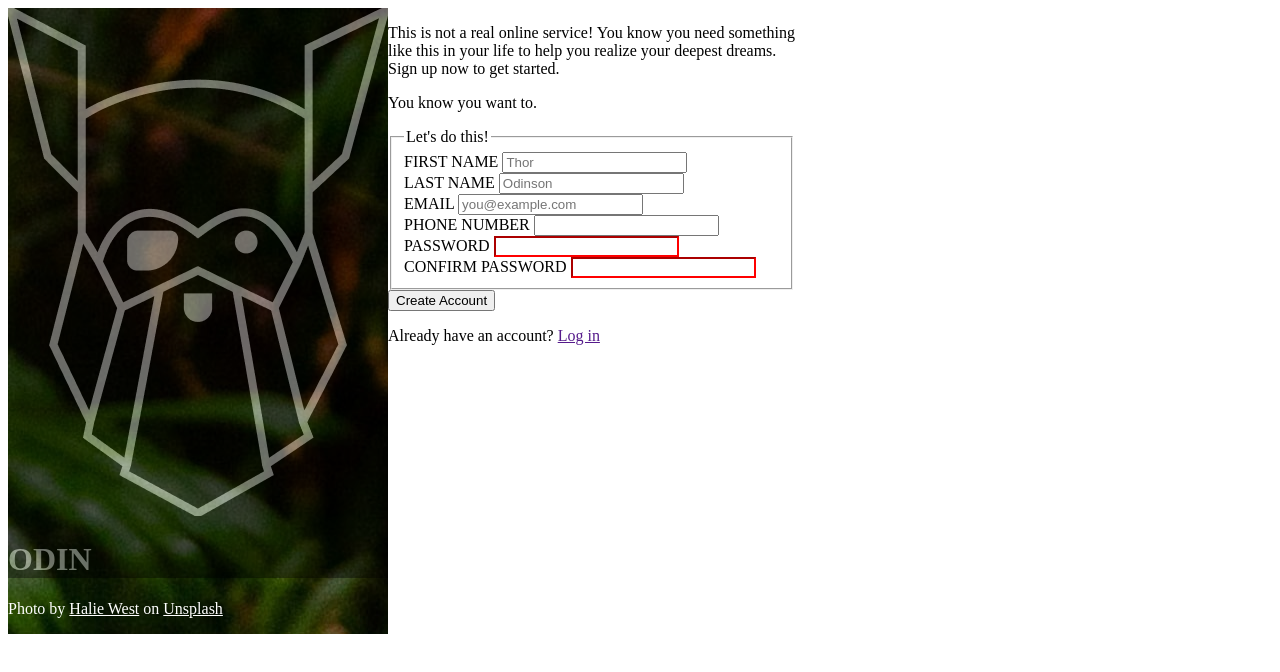
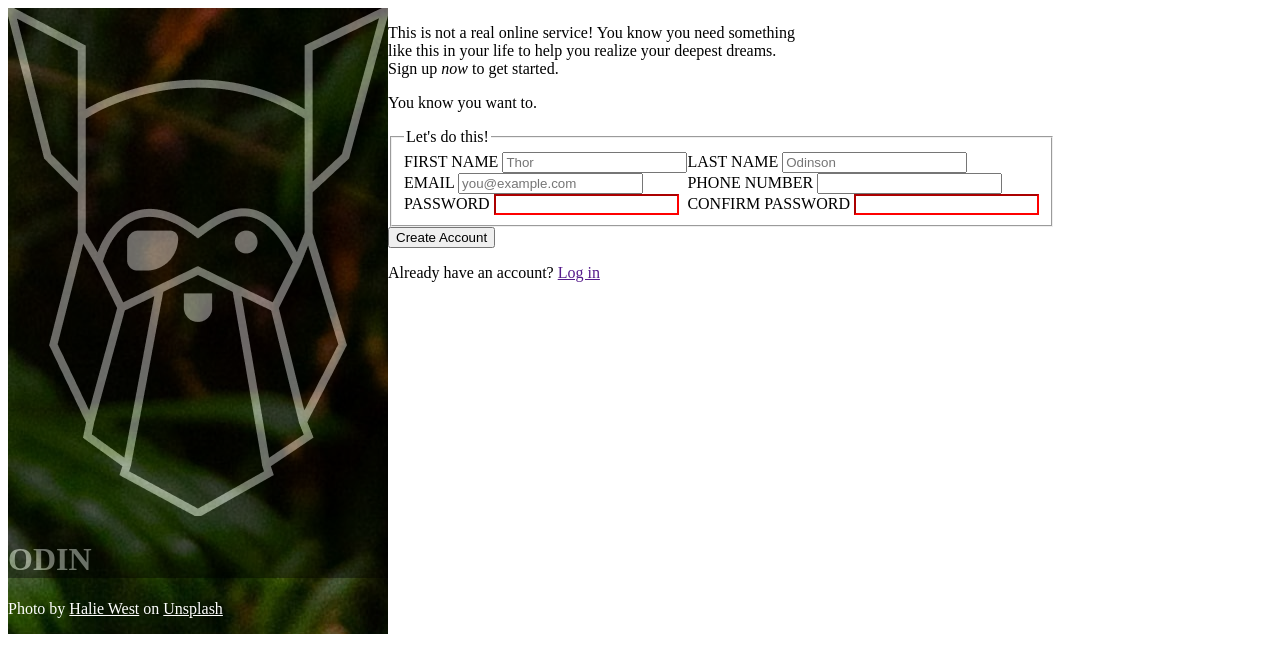
Before and after one commit to livingicon/sign-up-form, a plain HTML site: page index.html in a window 1280 px wide. Drawn offline with Linux system fonts and the light colour scheme.

Commit message:
Organize new divs in form to have a right and left section

```diff
--- a/index.html
+++ b/index.html
@@ -18,12 +18,12 @@
       <p>Photo by <a href="http://unsplash.com/@haliewestphoto" target="_blank">Halie West</a>
         on <a href="https://unsplash.com/" target="_blank">Unsplash</a></p>
     </div>
-    <div class="form-right">
+    <div class="sign-up">
       <div class="header">
         <div class="instructions">
           <p>This is not a real online service! You know you need something<br>
             like this in your life to help you realize your deepest dreams.<br>
-            Sign up now to get started.<br>
+            Sign up <em>now</em> to get started.<br>
           </p>
           <p>You know you want to.</p>
         </div>
@@ -31,31 +31,33 @@
       <div class="form">
         <fieldset>
           <legend>Let's do this!</legend>
+          <div class="form-left">
             <div>
               <label for="firstName">FIRST NAME</label>
               <input type="text" id="firstName" name="first_name" placeholder="Thor">
-          </div>
-
-          <div>
-            <label for="lastName">LAST NAME</label>
-            <input type="text" id="lastName" name="last_name" placeholder="Odinson">
             </div>
             <div>
               <label for="user_email">EMAIL</label>
               <input type="email" id="user_email" name="email" placeholder="you@example.com">
             </div>
             <div>
+              <label for="user_password">PASSWORD</label>
+              <input type="password" id="user_password" name="password" required>
+            </div>
+          </div>
+          <div class="form-right">
+            <div>
+              <label for="lastName">LAST NAME</label>
+              <input type="text" id="lastName" name="last_name" placeholder="Odinson">
+            </div>
+            <div>
               <label for="phone">PHONE NUMBER</label>
               <input type="tel" id="phone" name="phone" pattern="[0-9]{3}-[0-9]{2}-[0-9]{3}">
-          </div>
-
-          <div>
-            <label for="user_password">PASSWORD</label>
-            <input type="password" id="user_password" name="password" required>
             </div>
             <div>
               <label for="confirm_password">CONFIRM PASSWORD</label>
               <input type="password" id="confirm_password" name="password" pattern="[0-9]{3}-[0-9]{2}-[0-9]{3}" required>
+            </div>
           </div>
         </fieldset>
       </div>
@@ -70,11 +72,6 @@
 
 <!--
 Some Tips!
-
-1.
-How you attack this project is mostly up to you, but
-it is wise to begin by scaffolding out the structure of
-the page, and then take the various sections one by one.
 
 2.
 The area behind the “ODIN” logo is a div that has a dark,
--- a/style.css
+++ b/style.css
@@ -9,15 +9,16 @@
 .odin {
   background-color: black;
   opacity: 0.4;
-  color: white;
-  /* text-align: center; */
-  /* font-family: ; */
 }
 
- .hero-left,
- .hero-left p a {
+fieldset {
+  display: flex;
+}
+
+.hero-left,
+.hero-left p a {
   color: white;
- }
+}
 
 /* experimental below */
 input:invalid {
```
Lines whose indentation alone changed are shown as unchanged.
